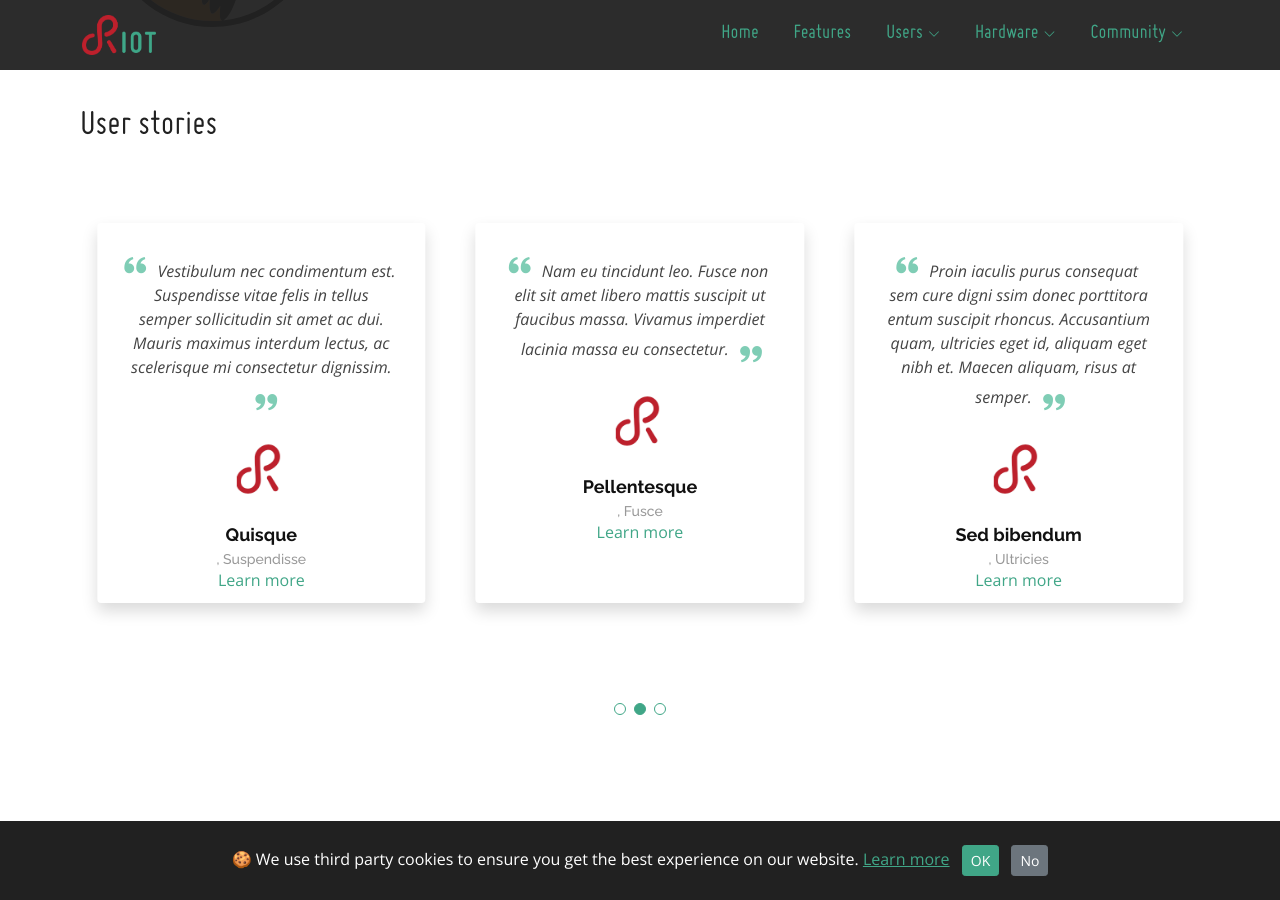
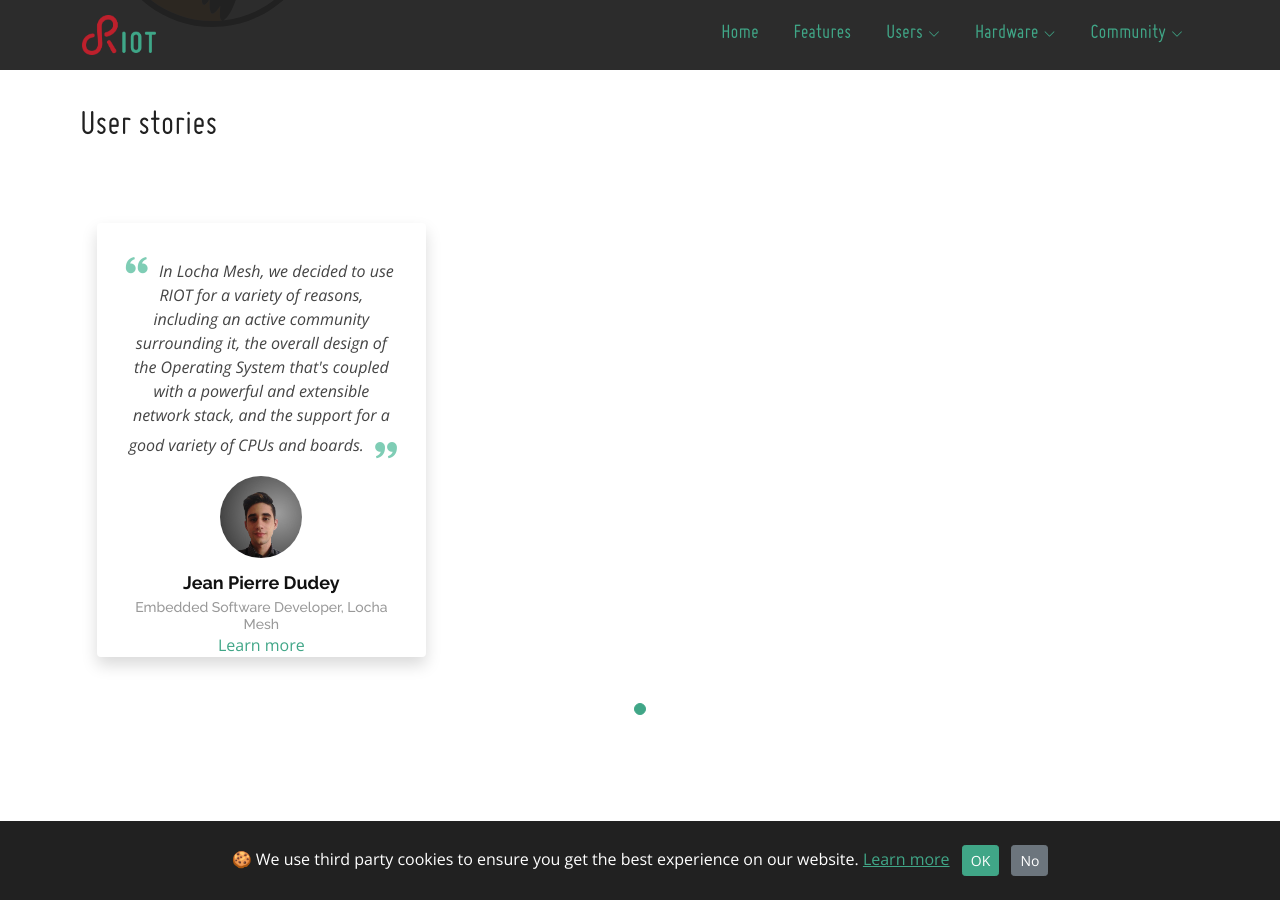
Before and after one commit to RIOT-OS/riot-os.org, a Jekyll site: the page built from index.html, in a window 1280 px wide and 900 px high, scrolled down 5158 px. Built offline with Jekyll 4.4.1, drawn with Linux system fonts in a browser that asks for light colours; some web fonts are replaced.

Commit message:
users: remove dummy files and add links to logo wall

```diff
--- a/_includes/use-cases-carousel.html
+++ b/_includes/use-cases-carousel.html
@@ -14,8 +14,9 @@
             <div class="swiper-wrapper">
 
                 {% for use_case in site.use_cases %}
-                <div class="swiper-slide">
-                    <div class="use-case-item rounded">
+                  {% if use_case.quote %}
+                    <div class="swiper-slide">
+                      <div class="use-case-item rounded">
                         <p>
                             <i class="bx bxs-quote-alt-left quote-icon-left"></i>
                             {{ use_case.quote }}
@@ -25,9 +26,12 @@
                              class="use-case-img" alt="{{ use_case.user }}">
                         <h3>{{ use_case.user }}</h3>
                         <h4>{{ use_case.user_position }}, {{ use_case.company }}</h4>
-                        <a href="{{ use_case.url }}">Learn more</a>
+                        {% if use_case.project %}
+                          <a href="{{ use_case.url }}">Learn more</a>
+                        {% endif %}
+                      </div>
                     </div>
-                </div>
+                  {% endif %}
                 {% endfor %}
 
             </div>
--- a/_includes/use-cases-logo-wall.html
+++ b/_includes/use-cases-logo-wall.html
@@ -1,10 +1,10 @@
         <div class="row row-cols-xxl-6 row-cols-lg-4 row-cols-md-3 row-cols-sm-3 row-cols-3">
-          {% for logo in site.static_files %}
-            {% if logo.path contains 'use-cases/logos' %}
+          {% for use_cases in site.use_cases %}
+            {% if use_cases.company %}
             <div class="col">
               <div class="card border-0 d-flex h-100 p-4">
                 <div class="card d-flex align-items-center justify-content-center h-100 border-0">
-                  <img class="card-img-top" src="{{ logo.path }}" alt="">
+                  <a href="{{ use_cases.company_url }}"><img class="card-img-top" src="{{ use_cases.company_logo | prepend: 'assets/img/use-cases/' | relative_url }}" alt="{{ use_cases.company }}"></a>
                 </div>
               </div>
             </div>
--- a/_layouts/use-case.html
+++ b/_layouts/use-case.html
@@ -24,6 +24,7 @@
     </div>
   </section>
 
+  {% if page.project %}
   <section class="py-0">
     <div class="container">
 
@@ -55,5 +56,6 @@
     </div>
     </div>
   </section>
+  {% endif %}
 
 </main>
--- a/_use_cases/use-01.md
+++ /dev/null
@@ -1,66 +0,0 @@
----
-project: Super cool project
-quote: Proin iaculis purus consequat sem cure digni ssim donec porttitora entum suscipit rhoncus. Accusantium quam, ultricies eget id, aliquam eget nibh et. Maecen aliquam, risus at semper.
-user: Sed bibendum
-user_affiliation: CEO
-company_logo: riot-logo.png
-# company_url: example.com
-company: Super cool company
----
-
-Lorem ipsum dolor sit amet, consectetur adipiscing elit. Quisque in nibh non
-nulla scelerisque imperdiet id condimentum libero. Mauris viverra massa
-pellentesque justo luctus, eu eleifend ligula consectetur. Mauris cursus risus
-quis justo mollis gravida. Cras tincidunt ligula odio, sit amet dapibus neque
-condimentum eget. Vivamus fringilla tortor turpis, quis rhoncus dolor ultricies
-sed. Phasellus in congue felis, nec pharetra justo. Praesent consequat, dolor
-vitae egestas ullamcorper, tellus dolor egestas nunc, sed placerat ipsum mi
-mollis justo. Cras a justo sit amet nunc maximus fringilla sed eu est. Nunc ut
-risus tempor, luctus velit a, scelerisque erat.
-
-Mauris aliquam, orci eu tincidunt pretium, felis nulla lacinia ligula, in
-consectetur lectus nunc a ipsum. Cras at placerat diam. Morbi eleifend, enim
-iaculis aliquam tempor, erat arcu interdum arcu, sed scelerisque libero elit sed
-urna. Proin non suscipit neque. Curabitur vulputate faucibus lacinia. Nullam
-imperdiet tristique nibh, nec bibendum eros. Donec hendrerit in justo sit amet
-rhoncus. Suspendisse a nibh vitae elit commodo facilisis. Donec id hendrerit
-quam. Curabitur at vestibulum diam, vel fermentum leo. Suspendisse egestas nisi
-sit amet metus sollicitudin, vitae porta sapien blandit. Suspendisse eget
-sodales sem. Nunc imperdiet felis tortor, in tempor ex venenatis in. Praesent
-pretium cursus nisl, sit amet commodo justo vestibulum non. Cras tempus
-tristique sapien nec sagittis.
-
-Etiam varius accumsan quam gravida elementum. Phasellus laoreet lectus velit,
-sed faucibus massa sodales sed. In cursus, elit ac auctor blandit, nisl ligula
-auctor augue, a facilisis dui erat non dolor. Nulla consequat enim quis ligula
-tempor accumsan. Vivamus ornare tellus ultrices orci porttitor dictum. Duis
-porta hendrerit odio quis elementum. Integer rutrum interdum feugiat. Vivamus a
-risus ipsum. In hac habitasse platea dictumst. Curabitur sit amet lorem et urna
-pulvinar mollis nec at leo. Maecenas eget interdum enim. Praesent dignissim
-sagittis lobortis. Phasellus enim tellus, scelerisque in dui sit amet, feugiat
-hendrerit lorem. Phasellus consequat aliquet bibendum. Nulla varius dolor et
-urna laoreet, a vehicula lectus aliquam.
-
-Donec eu lacus dapibus, suscipit magna eget, vulputate nisi. Fusce aliquam non
-urna vel ultrices. Cras aliquet, diam et tempor ultricies, metus dolor
-pellentesque tortor, id blandit sem massa ac tellus. Nunc mauris ante,
-consectetur a sem ut, efficitur cursus lacus. Maecenas ornare, nisl non volutpat
-aliquam, nisl dui aliquet neque, id condimentum tellus lacus eget velit.
-Praesent condimentum velit vitae enim vestibulum dictum. Vivamus magna mi,
-ullamcorper eget congue eget, tempor vitae eros. Morbi quam nunc, malesuada ut
-elementum in, placerat sed tellus. Cras blandit sodales elit in eleifend.
-Pellentesque fringilla viverra massa, quis blandit nisi sagittis eu. Sed
-interdum hendrerit quam, at volutpat quam. In libero arcu, condimentum a quam
-id, ultrices posuere velit. Donec fringilla mauris leo, ut tempor erat tempus
-id. Nullam tincidunt, sapien id maximus commodo, nisl leo egestas dui, vel
-malesuada justo lectus vitae justo.
-
-Vestibulum semper nibh sapien, sit amet ullamcorper justo rutrum at. Morbi
-ornare nibh id orci elementum, eget elementum nisl dignissim. Fusce dictum
-pharetra sollicitudin. Sed posuere mi id mi fermentum imperdiet. Fusce elit
-lacus, posuere in pellentesque id, elementum sed felis. Aenean id ullamcorper
-mauris. Donec non pretium felis, eu interdum magna. Fusce elementum ac felis
-vitae mollis. Orci varius natoque penatibus et magnis dis parturient montes,
-nascetur ridiculus mus. Phasellus vitae vestibulum massa. Pellentesque placerat
-fermentum orci, id convallis felis mattis at. Class aptent taciti sociosqu ad
-litora torquent per conubia nostra, per inceptos himenaeos.
--- a/_use_cases/use-02.md
+++ /dev/null
@@ -1,10 +0,0 @@
----
-project: Magnis dis parturient
-quote: Vestibulum nec condimentum est. Suspendisse vitae felis in tellus semper sollicitudin sit amet ac dui. Mauris maximus interdum lectus, ac scelerisque mi consectetur dignissim.
-user: Quisque
-user_affiliation: Engineer
-company: Suspendisse
----
-
-Vestibulum nec condimentum est. Suspendisse vitae felis in tellus semper sollicitudin sit amet ac
-dui. Mauris maximus interdum lectus, ac scelerisque mi consectetur dignissim.
--- a/_use_cases/use-03.md
+++ /dev/null
@@ -1,10 +0,0 @@
----
-project: Vestibulum semper hendrerit
-quote: Nam eu tincidunt leo. Fusce non elit sit amet libero mattis suscipit ut faucibus massa. Vivamus imperdiet lacinia massa eu consectetur.
-user: Pellentesque
-user_affiliation: Embedded engineer
-company: Fusce
----
-
-Nam eu tincidunt leo. Fusce non elit sit amet libero mattis suscipit ut faucibus massa. Vivamus
-imperdiet lacinia massa eu consectetur.
--- a/_use_cases/use-04.md
+++ /dev/null
@@ -1,11 +0,0 @@
----
-project: Ipsum rhoncus tempor
-quote: Proin iaculis purus consequat sem cure digni ssim donec porttitora entum suscipit rhoncus. Accusantium quam, ultricies eget id, aliquam eget nibh et. Maecen aliquam, risus at semper.
-user: Sed bibendum
-user_affiliation: Project manager
-company: Ultricies
-company_logo: riot-logo.png
----
-
-Proin iaculis purus consequat sem cure digni ssim donec porttitora entum suscipit rhoncus.
-Accusantium quam, ultricies eget id, aliquam eget nibh et. Maecen aliquam, risus at semper.
```
Also changed, not shown: _use_cases/locha.md (renamed from _use_cases/use-locha.md).
